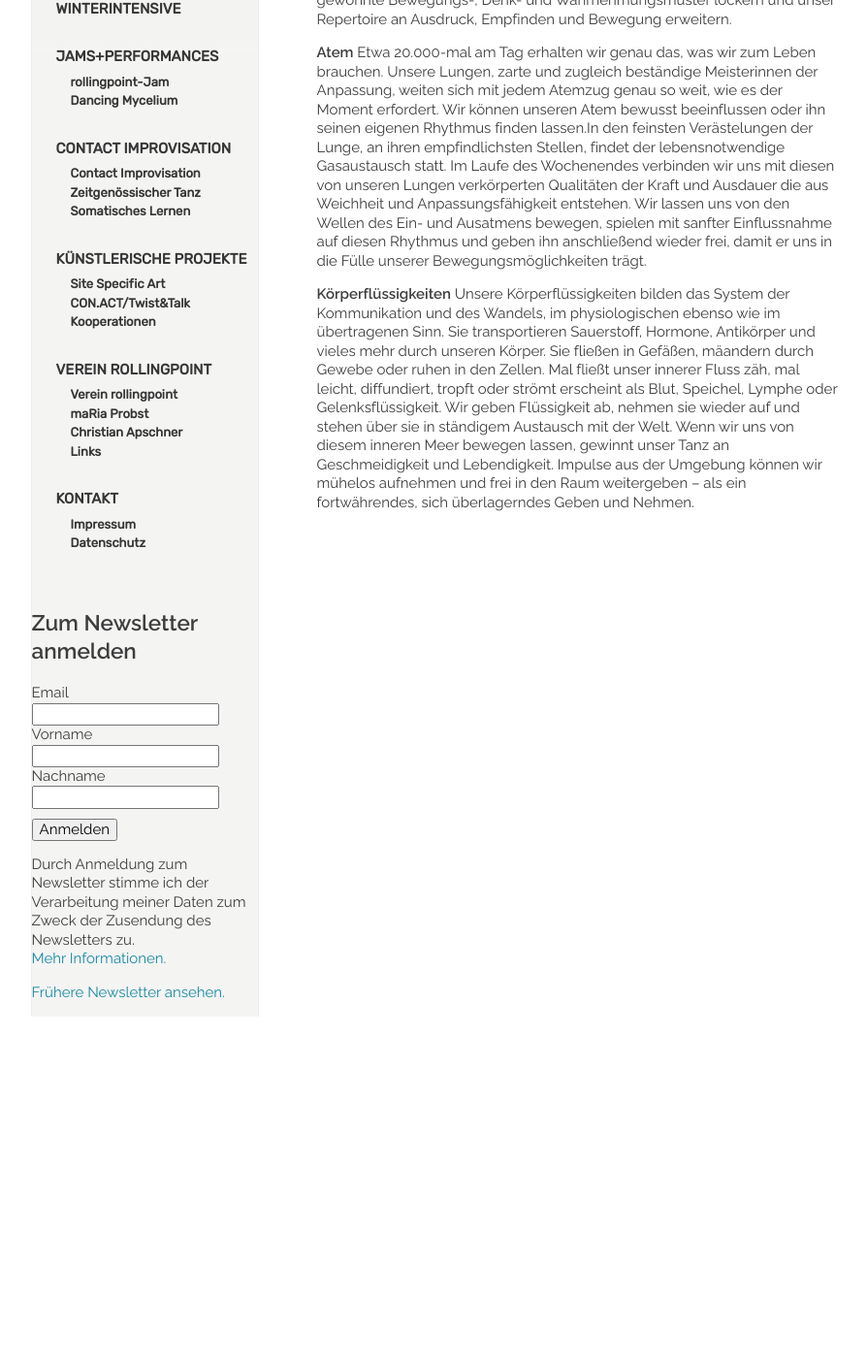
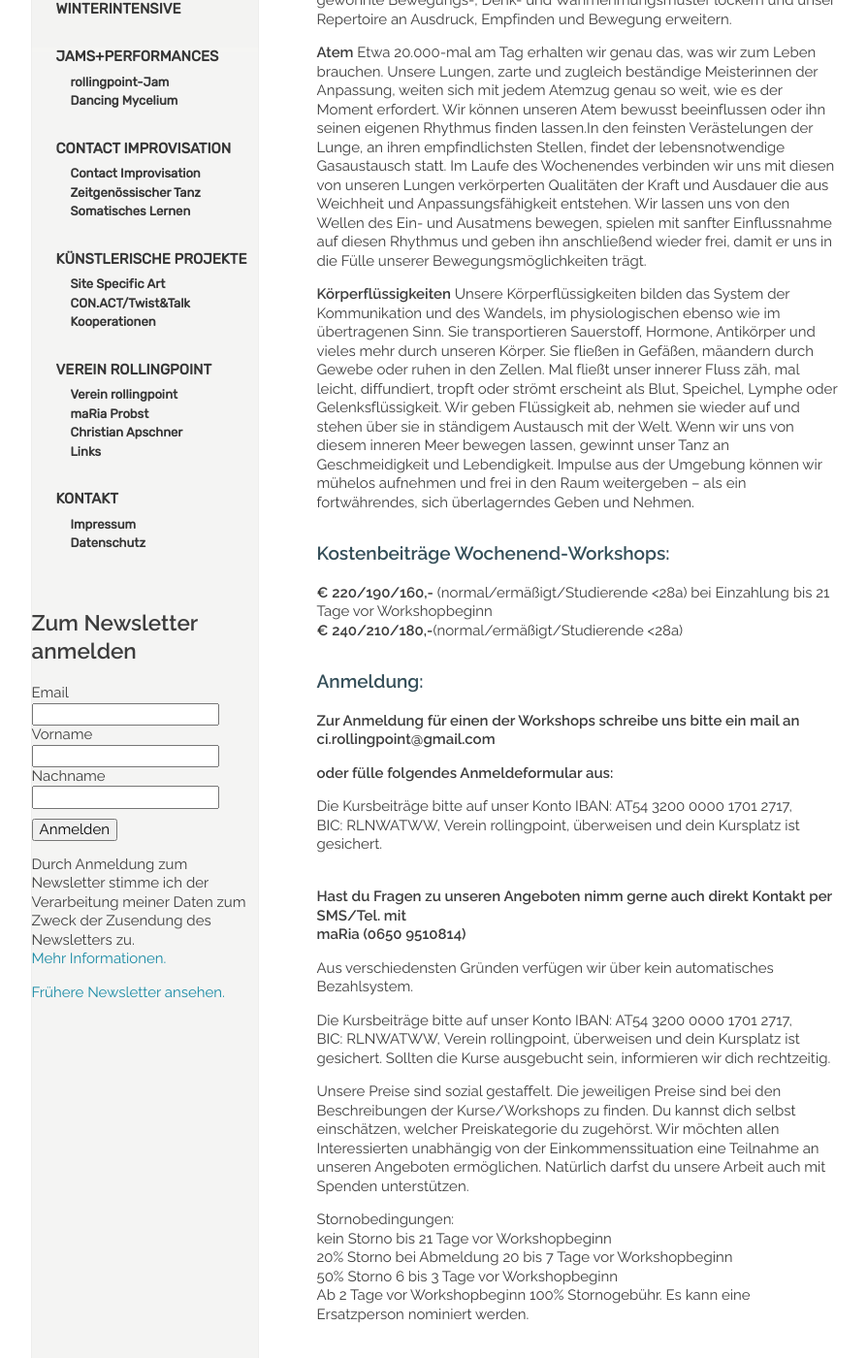
Before and after one commit to manulari/rollingpointat, a Jekyll site: the page built from _pages_de/ws1.md, in a window 1280 px wide and 1400 px high, scrolled down 413 px. Shown: the whole window at 97% size, without its empty margins (152-1046 px from the left). Built offline with Jekyll 4.4.1, drawn with Linux system fonts in a browser that asks for light colours; comment, search, counter and statistics services are not loaded; before the commit the page ends 1461 px from its top, so only the background shows below that.

Commit message:
Update page (de) “ws1”

```diff
--- a/_pages_de/ws1.md
+++ b/_pages_de/ws1.md
@@ -7,15 +7,45 @@ language: de
 
 Begeistert es dich, mit allen Sinnen das Zusammenspiel der Strukturen und Funktionen deines Körpers bewusster zu erleben? Hast du Freude daran, dein Tanzen aus der Fülle deiner Empfindungen bunter und lebendiger werden zu lassen? Bist du gerne über achtsame Berührung und Bewegung mit anderen in Kontakt und möchtest dadurch deinen tänzerischen Ausdruck erweitern und dein Tanzen körpergerechter gestalten?
 
-
 An diesem Wochenende erwartet dich ein bewährter Mix aus zeitgenössischem Tanz, Contact Light und somatischem Lernen, mit der Möglichkeit, tiefer in das Potenzial unseres Atem- und Flüssigkeitssystems einzutauchen. In einem sicheren und forschenden Rahmen können wir gewohnte Bewegungs-, Denk- und Wahrnehmungsmuster lockern und unser Repertoire an Ausdruck, Empfinden und Bewegung erweitern.
-
 
 **Atem**
 Etwa 20.000-mal am Tag erhalten wir genau das, was wir zum Leben brauchen. Unsere Lungen, zarte und zugleich beständige Meisterinnen der Anpassung, weiten sich mit jedem Atemzug genau so weit, wie es der Moment erfordert. Wir können unseren Atem bewusst beeinflussen oder ihn seinen eigenen Rhythmus finden lassen.In den feinsten Verästelungen der Lunge, an ihren empfindlichsten Stellen, findet der lebensnotwendige Gasaustausch statt.
 Im Laufe des Wochenendes verbinden wir uns mit diesen von unseren Lungen verkörperten Qualitäten der Kraft und Ausdauer die aus Weichheit und Anpassungsfähigkeit entstehen. Wir lassen uns von den Wellen des Ein- und Ausatmens bewegen, spielen mit sanfter Einflussnahme auf diesen Rhythmus und geben ihn anschließend wieder frei, damit er uns in die Fülle unserer Bewegungsmöglichkeiten trägt.
 
-
 **Körperflüssigkeiten**
 Unsere Körperflüssigkeiten bilden das System der Kommunikation und des Wandels, im physiologischen ebenso wie im übertragenen Sinn. Sie transportieren Sauerstoff, Hormone, Antikörper und vieles mehr durch unseren Körper. Sie fließen in Gefäßen, mäandern durch Gewebe oder ruhen in den Zellen. Mal fließt unser innerer Fluss zäh, mal leicht, diffundiert, tropft oder strömt erscheint als Blut, Speichel, Lymphe oder Gelenksflüssigkeit. Wir geben Flüssigkeit ab, nehmen sie wieder auf und stehen über sie in ständigem Austausch mit der Welt.
 Wenn wir uns von diesem inneren Meer bewegen lassen, gewinnt unser Tanz an Geschmeidigkeit und Lebendigkeit. Impulse aus der Umgebung können wir mühelos aufnehmen und frei in den Raum weitergeben – als ein fortwährendes, sich überlagerndes Geben und Nehmen.
+
+<!--StartFragment-->
+
+### **Kostenbeiträge Wochenend-Workshops:**
+
+**€ 220/190/160,-** (normal/ermäßigt/Studierende <28a) bei Einzahlung bis 21 Tage vor Workshopbeginn\
+**€ 240/210/180,-**(normal/ermäßigt/Studierende <28a)
+
+### Anmeldung:
+
+**Zur Anmeldung für einen der Workshops schreibe uns bitte ein mail an ci.rollingpoint@gmail.com**
+
+**oder fülle folgendes Anmeldeformular aus:**
+
+Die Kursbeiträge bitte auf unser Konto IBAN: AT54 3200 0000 1701 2717, BIC: RLNWATWW, Verein rollingpoint, überweisen und dein Kursplatz ist gesichert.
+
+\
+**Hast du Fragen zu unseren Angeboten nimm gerne auch direkt Kontakt per SMS/Tel. mit**\
+**maRia (0650 9510814)**
+
+Aus verschiedensten Gründen verfügen wir über kein automatisches Bezahlsystem.
+
+Die Kursbeiträge bitte auf unser Konto IBAN: AT54 3200 0000 1701 2717, BIC: RLNWATWW, Verein rollingpoint, überweisen und dein Kursplatz ist gesichert. Sollten die Kurse ausgebucht sein, informieren wir dich rechtzeitig.
+
+Unsere Preise sind sozial gestaffelt. Die jeweiligen Preise sind bei den Beschreibungen der Kurse/Workshops zu finden. Du kannst dich selbst einschätzen, welcher Preiskategorie du zugehörst. Wir möchten allen Interessierten unabhängig von der Einkommenssituation eine Teilnahme an unseren Angeboten ermöglichen. Natürlich darfst du unsere Arbeit auch mit Spenden unterstützen.
+
+Stornobedingungen:\
+kein Storno bis 21 Tage vor Workshopbeginn\
+20% Storno bei Abmeldung 20 bis 7 Tage vor Workshopbeginn\
+50% Storno 6 bis 3 Tage vor Workshopbeginn\
+Ab 2 Tage vor Workshopbeginn 100% Stornogebühr. Es kann eine Ersatzperson nominiert werden.
+
+<!--EndFragment-->
```
